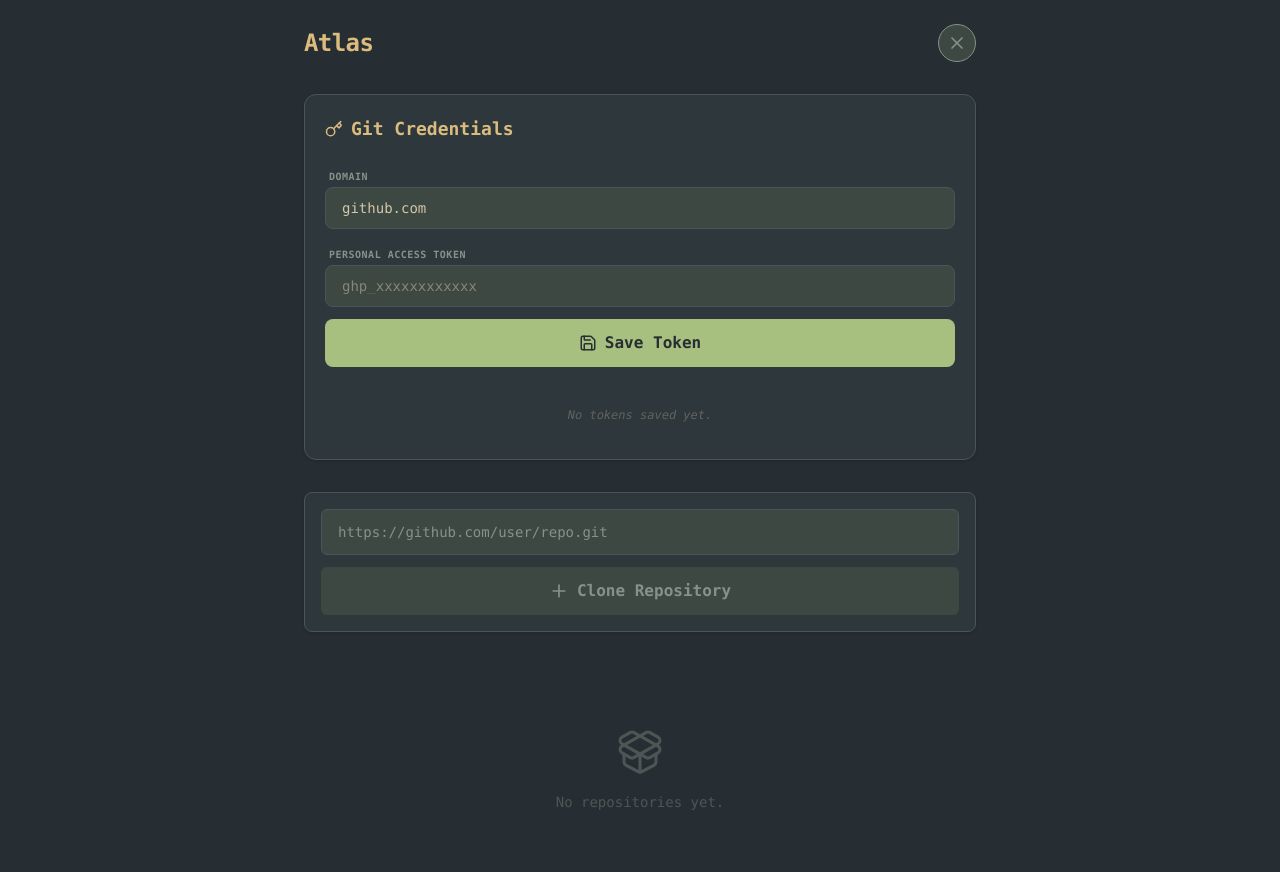
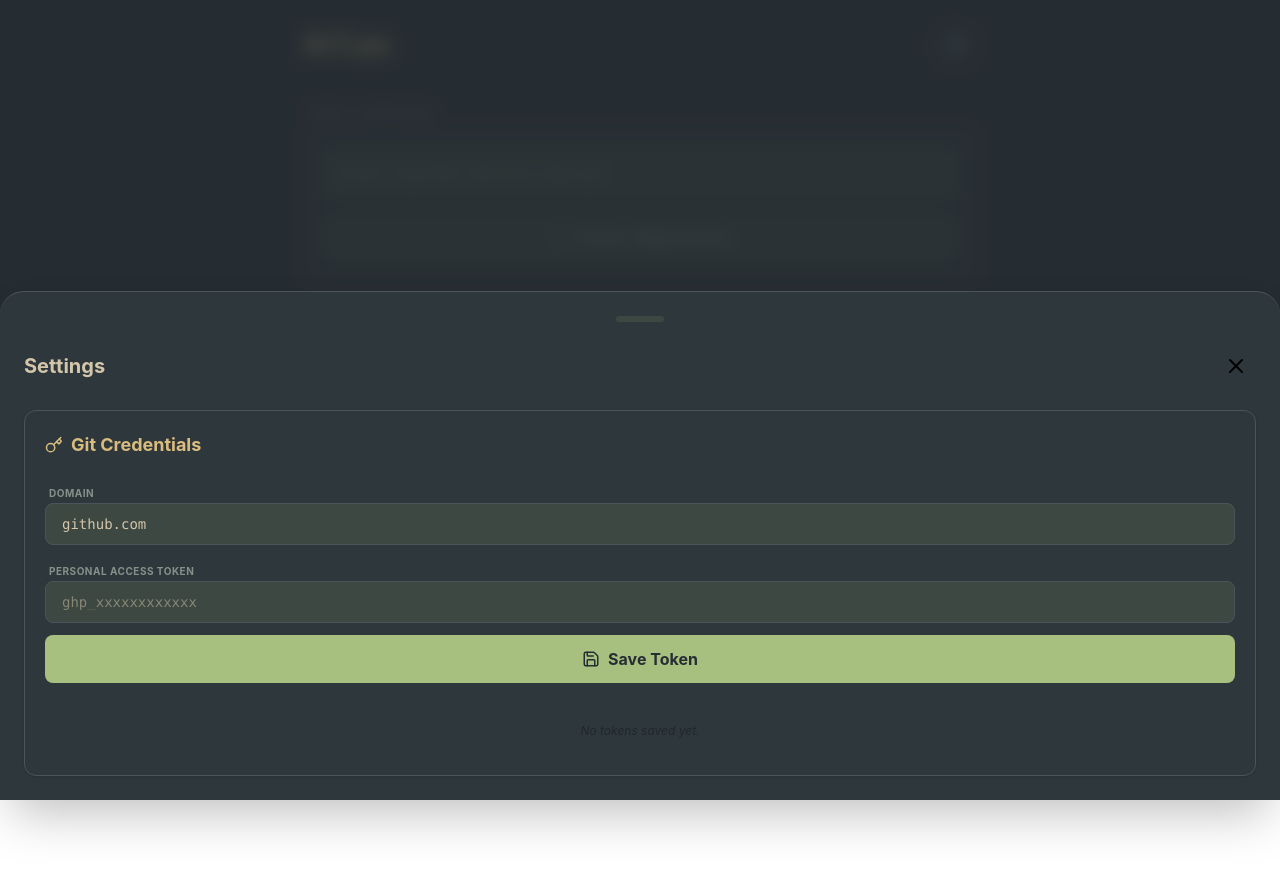
Before and after one commit to SideralSkylark/atlas, a Vue app: page / in a window 1280 px wide. Both pictures are taken after a click on the button "Settings". Shown: the top 872 px of the page. After the commit the page ends 800 px from the top, so only its background shows below. Built offline with nearby package versions, Linux system fonts and the light colour scheme.

Commit message:
fix: separated repos and clone action for more coherence, and made settings a distinct window

```diff
--- a/src/components/RepoClone.vue
+++ b/src/components/RepoClone.vue
@@ -21,22 +21,26 @@ function handleSubmit() {
 </script>
 
 <template>
-  <div class="mb-8 p-4 bg-bg1 border border-border rounded-lg shadow-sm">
-    <div class="flex flex-col gap-3">
+  <div class="mb-10">
+    <div class="flex flex-col gap-2">
+      <label class="text-[10px] uppercase tracking-widest text-fg-dim font-bold ml-1">
+        Clone a repository
+      </label>
+      <div class="flex flex-col gap-3 p-4 bg-bg1 border border-border rounded-xl shadow-sm">
         <input
           v-model="url"
           placeholder="https://github.com/user/repo.git"
-        class="w-full px-4 py-3 bg-bg3 text-fg border border-border rounded-md placeholder-fg-dim outline-none focus:border-green transition-all font-mono text-sm"
+          class="w-full px-4 py-4 bg-bg3 text-fg border border-border rounded-xl placeholder-fg-dim outline-none focus:border-green transition-all font-mono text-sm shadow-inner"
           @keyup.enter="handleSubmit"
         />
 
         <button
           @click="handleSubmit"
           :disabled="!url || cloning"
-        class="w-full py-3 font-bold rounded-md transition-all flex items-center justify-center gap-2 active:scale-[0.99]"
+          class="w-full py-3.5 font-bold rounded-xl transition-all flex items-center justify-center gap-2 active:scale-[0.99] shadow-lg"
           :class="
             url && !cloning
-            ? 'bg-green text-bg0 active:brightness-90 cursor-pointer shadow-md'
+              ? 'bg-green text-bg0 active:brightness-90 cursor-pointer'
               : 'bg-bg3 text-fg-dim cursor-not-allowed'
           "
         >
@@ -46,4 +50,5 @@ function handleSubmit() {
         </button>
       </div>
     </div>
+  </div>
 </template>
--- a/src/components/RepoItem.vue
+++ b/src/components/RepoItem.vue
@@ -1,8 +1,8 @@
 <script setup lang="ts">
-import { Folder, Trash2, Loader2, GitBranch } from "@lucide/vue";
+import { Folder, Trash2, Loader2, GitBranch, Clock } from "@lucide/vue";
 import type { RepoInfo } from "../composables/useRepos";
 
-defineProps<{
+const props = defineProps<{
   repo: RepoInfo;
   deleting: boolean;
 }>();
@@ -11,23 +11,41 @@ defineEmits<{
   (e: "open", repo: RepoInfo): void;
   (e: "delete", repo: RepoInfo): void;
 }>();
+
+function formatRelativeTime(seconds?: number) {
+  if (!seconds) return "";
+  const now = Math.floor(Date.now() / 1000);
+  const diff = now - seconds;
+
+  if (diff < 60) return "just now";
+  if (diff < 3600) return `${Math.floor(diff / 60)}m ago`;
+  if (diff < 86400) return `${Math.floor(diff / 3600)}h ago`;
+  if (diff < 604800) return `${Math.floor(diff / 86400)}d ago`;
+  return new Date(seconds * 1000).toLocaleDateString();
+}
 </script>
 
 <template>
   <div
-    class="group flex justify-between items-center px-4 py-4 mb-3 bg-bg1 border border-border rounded-lg transition-all active:scale-[0.98]"
-    :class="!deleting ? 'cursor-pointer hover:border-fg-dim active:border-green' : 'opacity-50'"
+    class="group flex justify-between items-center px-4 py-4 mb-3 bg-bg1 border border-border rounded-xl transition-all active:scale-[0.98] shadow-sm"
+    :class="!deleting ? 'cursor-pointer hover:border-fg-dim hover:bg-bg1/80 active:border-green' : 'opacity-50'"
     @click="!deleting && $emit('open', repo)"
   >
     <div class="flex items-center gap-4 overflow-hidden">
-      <div class="p-2 bg-bg3 rounded-md text-yellow">
-        <Folder :size="20" />
+      <div class="p-3 bg-bg3 rounded-xl text-yellow shadow-inner">
+        <Folder :size="22" />
       </div>
       <div class="overflow-hidden">
-        <div class="font-bold text-fg truncate">{{ repo.name }}</div>
-        <div class="flex items-center gap-1.5 text-xs text-aqua mt-0.5">
-          <GitBranch :size="12" />
-          <span>{{ repo.branch }}</span>
+        <div class="font-bold text-fg truncate mb-0.5">{{ repo.name }}</div>
+        <div class="flex items-center gap-3">
+          <div class="flex items-center gap-1.5 text-[10px] text-aqua uppercase tracking-wider font-bold">
+            <GitBranch :size="12" />
+            <span>{{ repo.branch }}</span>
+          </div>
+          <div v-if="repo.last_modified" class="flex items-center gap-1.5 text-[10px] text-fg-dim font-medium">
+            <Clock :size="12" />
+            <span>{{ formatRelativeTime(repo.last_modified) }}</span>
+          </div>
         </div>
       </div>
     </div>
@@ -35,11 +53,11 @@ defineEmits<{
     <button
       @click.stop="$emit('delete', repo)"
       :disabled="deleting"
-      class="ml-4 p-2.5 rounded-md border transition-all shrink-0"
+      class="ml-4 p-3 rounded-xl border transition-all shrink-0"
       :class="
         deleting
           ? 'border-border text-fg-dim cursor-not-allowed'
-          : 'border-red/20 text-red/60 hover:text-red hover:bg-red/10 hover:border-red active:bg-red/20 cursor-pointer'
+          : 'border-red/10 text-red/40 hover:text-red hover:bg-red/10 hover:border-red active:bg-red/20 cursor-pointer'
       "
       aria-label="Delete repository"
     >
--- a/src/components/RepoList.vue
+++ b/src/components/RepoList.vue
@@ -48,33 +48,32 @@ onMounted(loadRepos);
 
 <template>
   <div>
-    <div class="flex justify-between items-center mb-8">
-      <h1 class="text-2xl font-black text-yellow tracking-tight">Atlas</h1>
+    <div class="flex justify-between items-center mb-10">
+      <h1 class="text-3xl font-black text-yellow tracking-tight">Atlas</h1>
       <button
-        @click="showCredentials = !showCredentials"
-        class="p-2 rounded-full border border-border text-fg-dim hover:text-fg hover:border-fg-dim transition-all active:scale-90 cursor-pointer"
-        :class="{ 'bg-bg3 border-fg-dim text-fg': showCredentials }"
-        :title="showCredentials ? 'Close Settings' : 'Settings'"
+        @click="showCredentials = true"
+        class="p-2.5 rounded-full border border-border text-fg-dim hover:text-fg hover:border-fg-dim transition-all active:scale-90 cursor-pointer shadow-sm bg-bg1"
+        title="Settings"
       >
-        <X v-if="showCredentials" :size="20" />
-        <Settings v-else :size="20" />
+        <Settings :size="20" />
       </button>
     </div>
 
-    <Transition name="slide">
-      <div v-if="showCredentials" class="mb-8">
-        <CredentialsManager />
-      </div>
-    </Transition>
-
     <RepoClone :cloning="cloning" @clone="onClone" />
 
-    <div v-if="repos.length === 0" class="flex flex-col items-center justify-center py-16 text-fg-dim opacity-40">
+    <div class="flex items-center justify-between mb-4 px-1">
+      <h2 class="text-xs font-bold uppercase tracking-widest text-fg-dim">Your Repositories</h2>
+      <span v-if="repos.length > 0" class="text-[10px] px-2 py-0.5 bg-bg3 text-fg-dim rounded-full font-bold border border-border/50">
+        {{ repos.length }} {{ repos.length === 1 ? 'repo' : 'repos' }}
+      </span>
+    </div>
+
+    <div v-if="repos.length === 0" class="flex flex-col items-center justify-center py-16 bg-bg1/50 border border-dashed border-border rounded-xl text-fg-dim opacity-40">
       <PackageOpen :size="48" class="mb-4 stroke-[1.5]" />
       <p class="text-sm font-medium">No repositories yet.</p>
     </div>
 
-    <div v-else class="space-y-1">
+    <div v-else class="space-y-2">
       <RepoItem
         v-for="repo in repos"
         :key="repo.id"
@@ -84,22 +83,43 @@ onMounted(loadRepos);
         @delete="onDelete"
       />
     </div>
+
+    <!-- Bottom Sheet for Credentials -->
+    <Teleport to="body">
+      <Transition name="fade">
+        <div v-if="showCredentials"
+             class="fixed inset-0 bg-bg0/80 backdrop-blur-sm z-40"
+             @click="showCredentials = false"></div>
+      </Transition>
+      <Transition name="sheet">
+        <div v-if="showCredentials"
+             class="fixed bottom-0 left-0 right-0 bg-bg1 border-t border-border rounded-t-3xl p-6 z-50 max-h-[90vh] overflow-y-auto shadow-2xl">
+          <div class="w-12 h-1.5 bg-bg3 rounded-full mx-auto mb-6" @click="showCredentials = false"></div>
+          <div class="flex justify-between items-center mb-6">
+            <h2 class="text-xl font-bold text-fg">Settings</h2>
+            <button @click="showCredentials = false" class="p-2 hover:bg-bg3 rounded-full transition-colors">
+              <X :size="24" />
+            </button>
+          </div>
+          <CredentialsManager />
+        </div>
+      </Transition>
+    </Teleport>
   </div>
 </template>
 
 <style scoped>
-.slide-enter-active,
-.slide-leave-active {
-  transition: all 0.3s ease;
-  max-height: 500px;
+.fade-enter-active, .fade-leave-active {
+  transition: opacity 0.3s ease;
+}
+.fade-enter-from, .fade-leave-to {
+  opacity: 0;
 }
 
-.slide-enter-from,
-.slide-leave-to {
-  opacity: 0;
-  max-height: 0;
-  transform: translateY(-10px);
-  margin-bottom: 0;
-  overflow: hidden;
+.sheet-enter-active, .sheet-leave-active {
+  transition: transform 0.4s cubic-bezier(0.16, 1, 0.3, 1);
+}
+.sheet-enter-from, .sheet-leave-to {
+  transform: translateY(100%);
 }
 </style>
--- a/src/composables/useRepos.ts
+++ b/src/composables/useRepos.ts
@@ -5,6 +5,7 @@ export interface RepoInfo {
   id: string;
   name: string;
   branch: string;
+  last_modified?: number;
 }
 
 export function useRepos() {
```
Also changed, not shown: 1 other file (tests, documents, lock files or other folders). Lines whose indentation alone changed are shown as unchanged.
